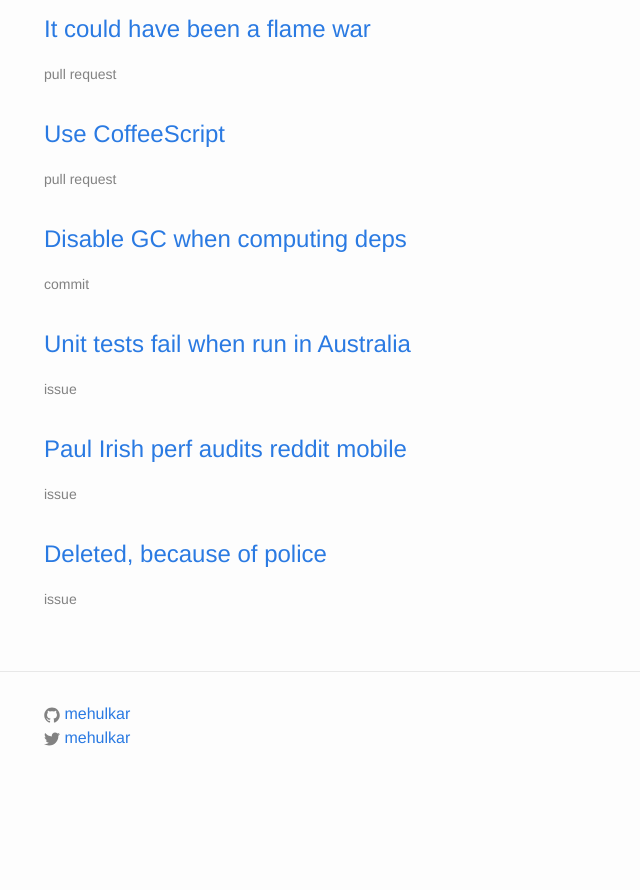
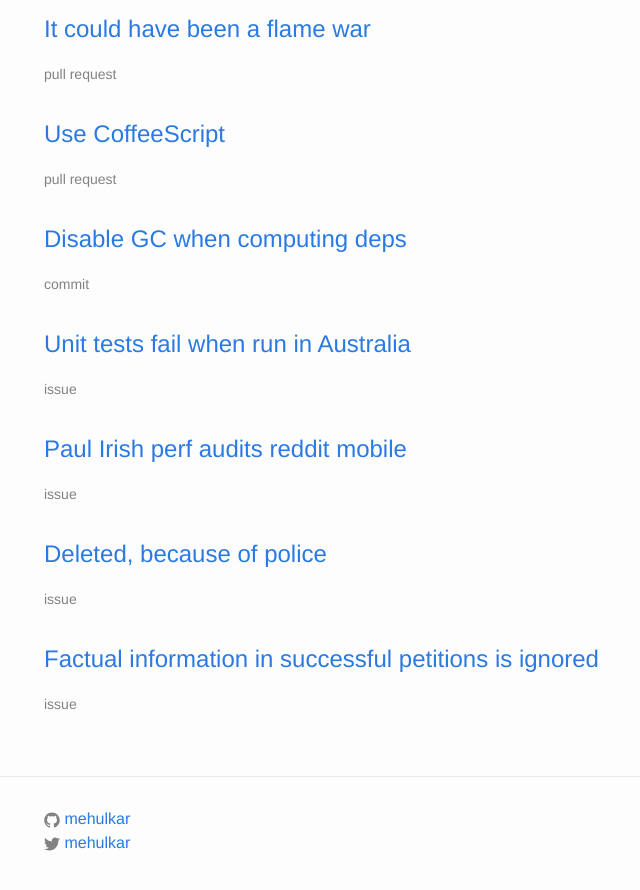
Before and after one commit to mehulkar/github-hall-of-fame, a Jekyll site: the page built from index.html, in a window 1280 px wide and 900 px high, scrolled down 2010 px. Shown: the top 890 px of the window, without its empty margins (226-866 px from the left). Built offline with Jekyll 4.4.1, drawn with Linux system fonts in a browser that asks for light colours; before the commit the page ends 2805 px from its top, so only the background shows below that.

Commit message:
Update entries.yml

```diff
--- a/_data/entries.yml
+++ b/_data/entries.yml
@@ -93,3 +93,7 @@
 - title: "Deleted, because of police"
   link: "https://archive.is/r8k7X#30.1%"
   type: "issue"
+
+- title: "Factual information in successful petitions is ignored"
+  link: "https://github.com/WhiteHouse/petitions/issues/2"
+  type: "issue"
```
